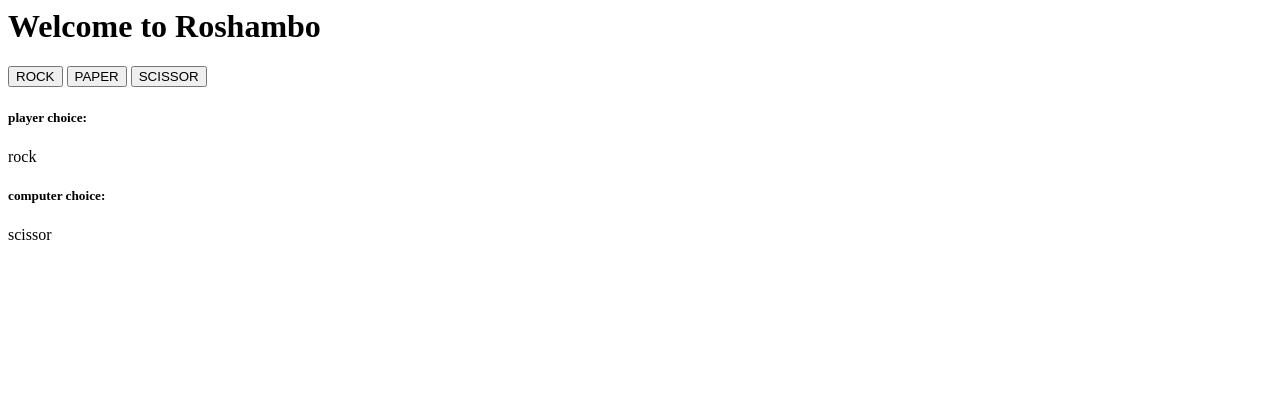
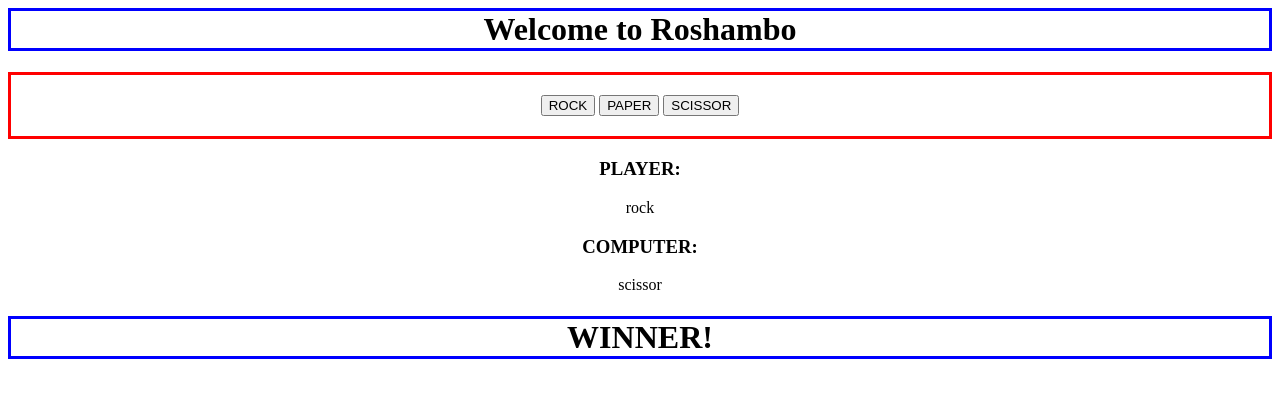
Before and after one commit to geoffkvincent/js_rock_paper_scissors, a plain HTML site: page index.html in a window 1280 px wide. Both pictures are taken after a click on the button "ROCK". Drawn offline with Linux system fonts and the light colour scheme; files that its build step writes are made by us from their sources; files whose address does not match are found by name.

Commit message:
everything working

```diff
--- a/index.html
+++ b/index.html
@@ -1,19 +1,13 @@
-<!-- //create header with greeting
-have three buttons: rock,paper,scissors
-after click generate random choice from array with :rock,paper,scissors
-show user choice
-show computer choice
-show result WIN, LOSE, DRAW
-user makes a choice to play again -->
-
 
 
 <html>
   <head>
+      <link href="/Users/geoffvincent/dpl/week_2/mon_8_20/rock_paper_scissor/style.css" rel="stylesheet" />
     <title>Rock, Paper, Scissor</title>
   </head>
   <body>
-    <h1> Welcome to Roshambo</h1>
+    <h1 class ="greeting"> Welcome to Roshambo</h1>
+    <div class="buttons">
     <button id="rock">
         ROCK
     </button>
@@ -24,16 +18,17 @@ user makes a choice to play again -->
         SCISSOR
     </button>
     <br />
-    <h5>player choice:</h5>
-      <div id="user">
+  </div>
+    <h3 class="player">PLAYER:</h3>
+      <div id="user" class="player_result">
 
       </div>
-    <h5>computer choice:</h5>
-      <div id="comp">
+    <h3 class="computer">COMPUTER:</h3>
+      <div id="comp" class="computer_result">
 
       </div>
+    <h1 user id="result" class="result"></h1>
     <br />
-    <!-- computer results here -->
 
 
     <script src="./main.js"></script>
--- a/main.js
+++ b/main.js
@@ -1,32 +1,54 @@
-//make an array with:rock,paper,scissors
-//user choice needs to initialize random index on array
-//show result under computer
-//whatever is clicked shows under user
+
+
+
+
 
 var rock = document.getElementById('rock')
 var paper = document.getElementById('paper')
 var scissor = document.getElementById('scissor')
 var playerChoice = document.getElementById('user')
 var computerChoice = document.getElementById('comp')
+var result = document.getElementById('result')
 var options = [ 'rock', 'paper', 'scissor' ]
 var random = ''
-// computerChoice.innerHTML = random
-
 
 rock.addEventListener('click', function() {
   playerChoice.innerHTML = 'rock'
   random = options[Math.floor(Math.random() * options.length)]
   computerChoice.innerHTML = random
+   if (random == 'rock') {
+     result.innerHTML = 'TIE'
+   } else if (random == 'paper') {
+     result.innerHTML = 'LOSER'
+   } else if (random == 'scissor') {
+     result.innerHTML = 'WINNER!'
+   }
+
 })
 
 paper.addEventListener('click', function() {
   playerChoice.innerHTML = 'paper'
   random = options[Math.floor(Math.random() * options.length)]
   computerChoice.innerHTML = random
+  if (random == 'paper') {
+    result.innerHTML = 'TIE'
+  } else if (random == 'scissor') {
+    result.innerHTML = 'LOSER'
+  } else if (random == 'rock') {
+    result.innerHTML = 'WINNER!'
+  }
+
 })
 
 scissor.addEventListener('click', function() {
   playerChoice.innerHTML = 'scissors'
   random = options[Math.floor(Math.random() * options.length)]
   computerChoice.innerHTML = random
+  if (random == 'scissor') {
+    result.innerHTML = 'TIE'
+  } else if (random == 'rock') {
+    result.innerHTML = 'LOSER'
+  } else if (random == 'paper') {
+    result.innerHTML = 'WINNER!'
+  }
 })
--- a/style.css
+++ b/style.css
@@ -0,0 +1,42 @@
+.greeting {
+  text-align: center;
+  border: 3px solid blue;
+  font-family: Didot;
+  /* background-color: blue */
+}
+
+body {
+  font-family: 'Times New Roman', Times, serif;
+}
+
+.buttons {
+  text-align: center;
+  border: 3px solid red;
+  padding: 20px;
+}
+
+button:hover {
+  color: red
+
+}
+
+.player {
+  text-align: center;
+}
+
+.player_result {
+  text-align: center;
+}
+
+.computer {
+  text-align: center;
+}
+
+.computer_result {
+  text-align: center;
+}
+
+.result {
+  text-align: center;
+  border: 3px solid blue;
+}
```
